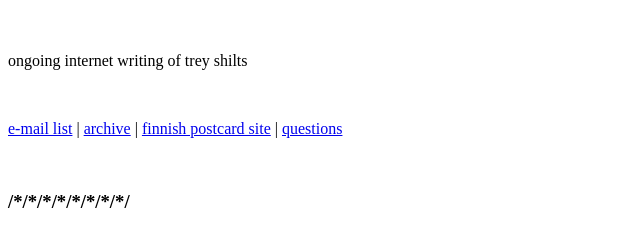
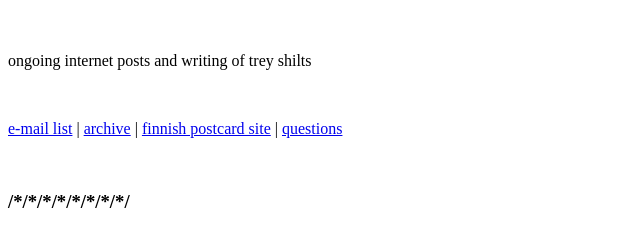
Before and after one commit to treyshilts/interstate-semiotics, a plain HTML site: page index.html in a window 1280 px wide. Shown: the part 196-427 px from the top of the page, 0-640 px from the left. Drawn offline with Linux system fonts and the light colour scheme; no server answers.

Commit message:
Update index.html

```diff
--- a/index.html
+++ b/index.html
@@ -84,7 +84,7 @@ body *::-webkit-scrollbar-corner {
     <img src="stretchhighway.png" alt="hi" width="700px">
     <h1>etc</h1>
     <br>
-    <p>ongoing internet writing of trey shilts</p>
+    <p>ongoing internet posts and writing of trey shilts</p>
     <br>
     <p>
         <a href="https://bathroomposting.substack.com/">e-mail list</a> | <a href="https://bathroomposting.substack.com/archive">archive</a> |
```
